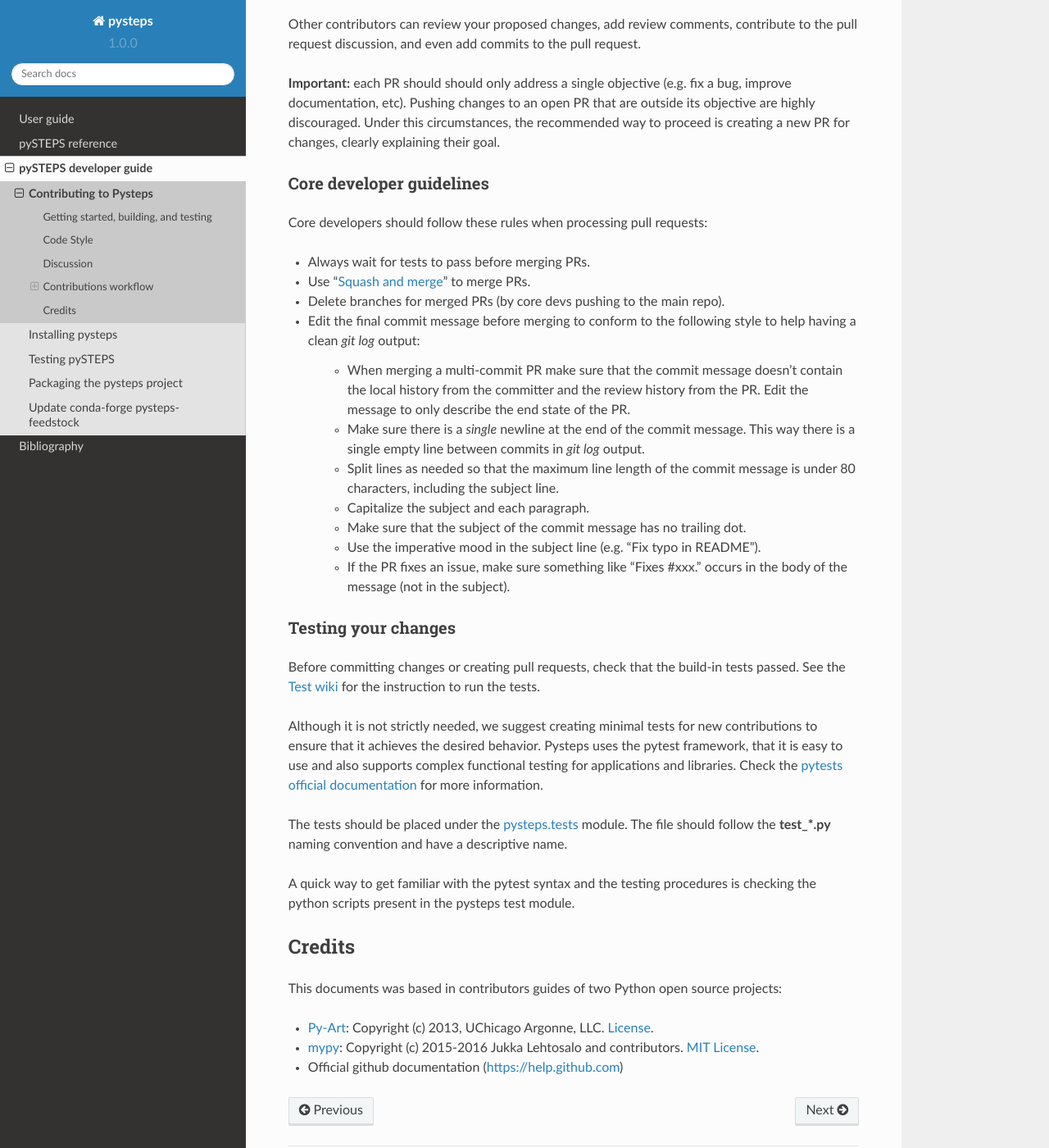
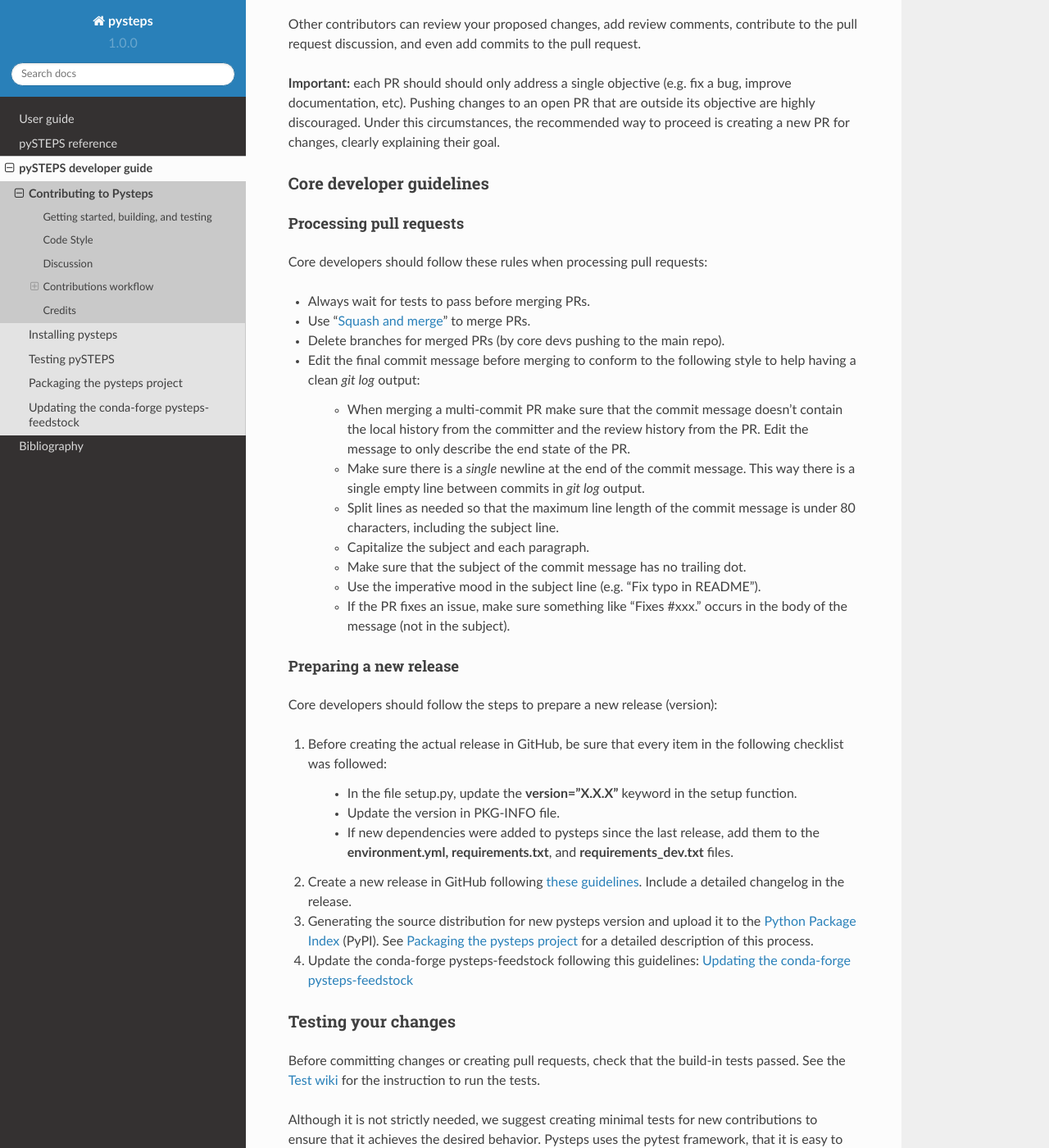
Before and after one commit to pySTEPS/pysteps, a Sphinx documentation site: the page built from doc/source/developer_guide/contributors_guidelines.rst, in a window 1280 px wide and 1400 px high, scrolled down 2710 px. Shown: the whole window at 82% size. Built offline with Sphinx 7.4.7 and the Read the Docs theme 2.0.0, drawn with Linux system fonts in a browser that asks for light colours; pages that are not in the unit, such as notebooks, are missing from menus.

Commit message:
Add guidelines to create a new release

```diff
--- a/CONTRIBUTING.rst
+++ b/CONTRIBUTING.rst
@@ -158,6 +158,9 @@ for changes, clearly explaining their goal.
 Core developer guidelines
 ~~~~~~~~~~~~~~~~~~~~~~~~~
 
+Processing pull requests
+^^^^^^^^^^^^^^^^^^^^^^^^
+
 .. _`Squash and merge`: https://github.com/blog/2141-squash-your-commits
 
 Core developers should follow these rules when processing pull requests:
@@ -188,6 +191,28 @@ Core developers should follow these rules when processing pull requests:
 
     * If the PR fixes an issue, make sure something like "Fixes #xxx." occurs
       in the body of the message (not in the subject).
+
+
+Preparing a new release
+^^^^^^^^^^^^^^^^^^^^^^^
+
+Core developers should follow the steps to prepare a new release (version):
+
+1. Before creating the actual release in GitHub, be sure that every item in the following checklist was followed:
+
+    * In the file setup.py, update the **version="X.X.X"** keyword in the setup function.
+    * Update the version in PKG-INFO file.
+    * If new dependencies were added to pysteps since the last release, add them to the
+      **environment.yml, requirements.txt**, and **requirements_dev.txt** files.
+
+#. Create a new release in GitHub following `these guidelines <https://help.github.com/en/articles/creating-releases>`_.
+   Include a detailed changelog in the release.
+
+#. Generating the source distribution for new pysteps version and upload it to the
+   `Python Package Index <https://pypi.org/>`_ (PyPI).
+   See :ref:`pypi_relase` for a detailed description of this process.
+
+#. Update the conda-forge pysteps-feedstock following this guidelines: :ref:`update_conda_feedstock`
 
 
 
--- a/doc/source/developer_guide/update_conda_forge.rst
+++ b/doc/source/developer_guide/update_conda_forge.rst
@@ -1,6 +1,8 @@
-====================================
-Update conda-forge pysteps-feedstock
-====================================
+.. _update_conda_feedstock:
+
+==========================================
+Updating the conda-forge pysteps-feedstock
+==========================================
 
 
 .. _pysteps-feedstock: https://github.com/conda-forge/pysteps-feedstock
```
